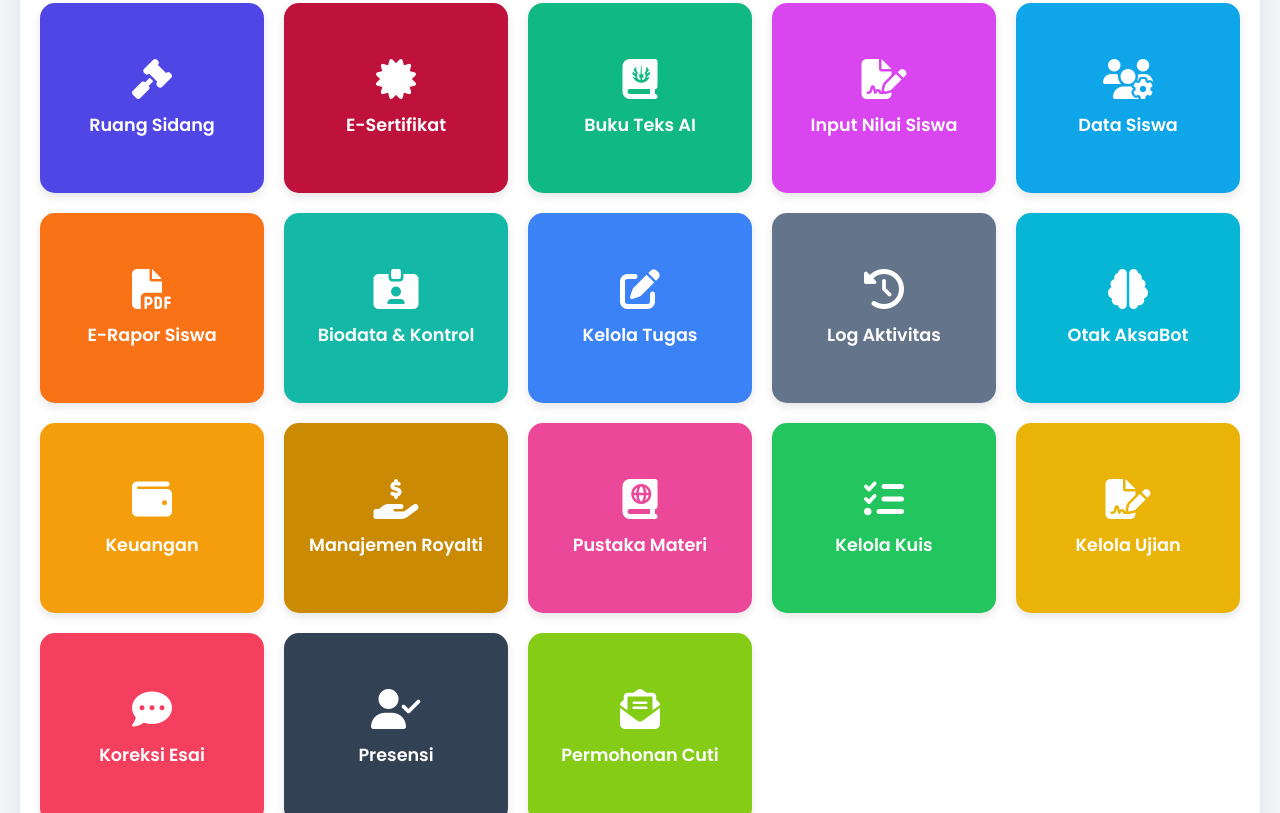
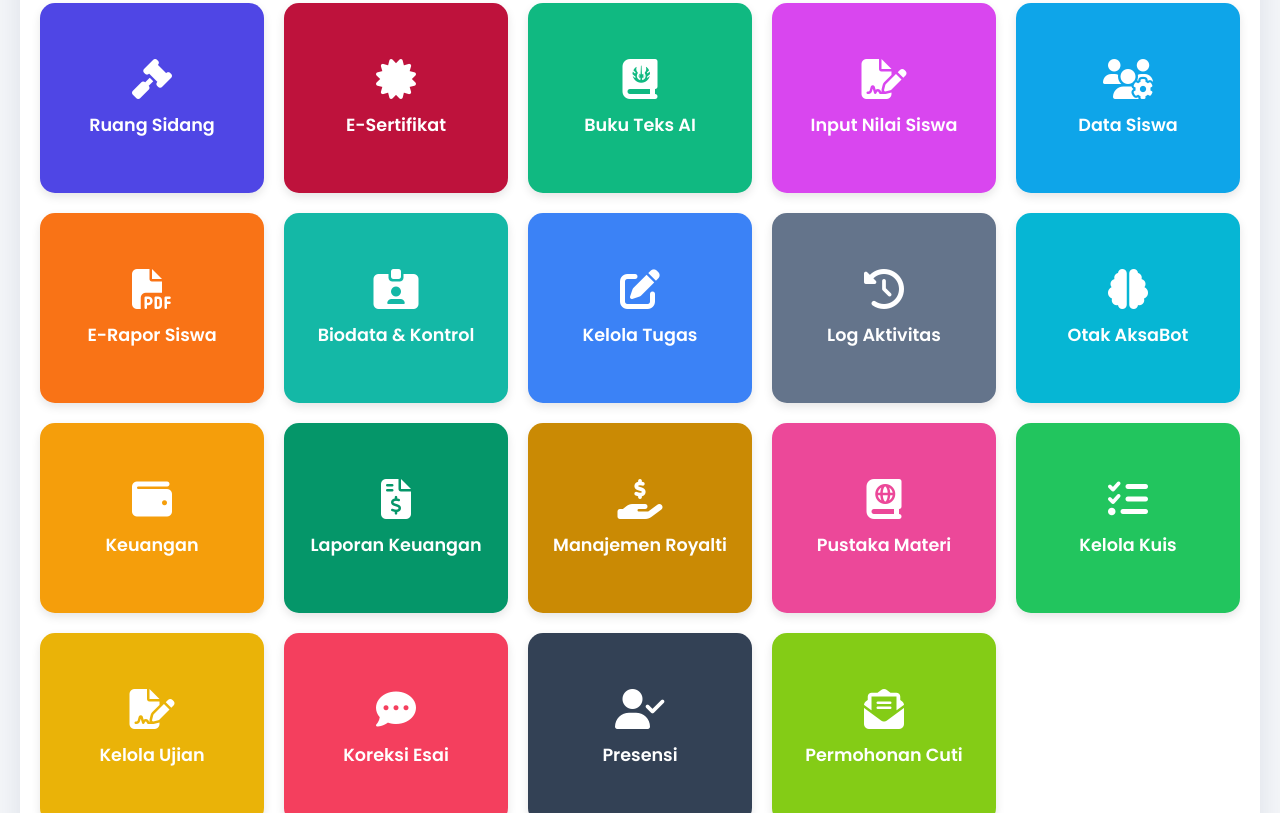
Before and after one commit to bhe-24/PenugasanAdminAI, a website: page admin/index.html in a window 1280 px wide. Shown: the part 402-1215 px from the top of the page. Drawn offline with Linux system fonts and the light colour scheme; no server answers.

Commit message:
Add financial report card to admin dashboard
Added a new card for financial reports in the dashboard.

```diff
--- a/admin/index.html
+++ b/admin/index.html
@@ -112,6 +112,7 @@
         .card-arsip { background-color: #64748b; } /* Abu-abu Slate */
         .card-aksabot { background-color: #06b6d4; } /* Cyan */
         .card-bayar { background-color: #f59e0b; } /* Amber */
+        .card-laporan { background-color: #059669; } /* Emerald / Hijau Tua Khusus Laporan */
         .card-royalti { background-color: #ca8a04; } /* Gold / Kuning Tua */
         .card-pustaka { background-color: #ec4899; } /* Fuchsia */
         .card-kuis { background-color: #22c55e; } /* Hijau */
@@ -264,6 +265,12 @@
                 <h3>Keuangan</h3>
             </a>
 
+            <!-- TAMBAHAN: LAPORAN KEUANGAN (Tidak menghapus menu Keuangan) -->
+            <a href="/admin/laporan.html" class="dashboard-card card-laporan">
+                <i class="fa-solid fa-file-invoice-dollar"></i>
+                <h3>Laporan Keuangan</h3>
+            </a>
+
             <!-- MENU BARU: MANAJEMEN ROYALTI -->
             <a href="/admin/royalti-buku.html" class="dashboard-card card-royalti">
                 <i class="fa-solid fa-hand-holding-dollar"></i>
```
